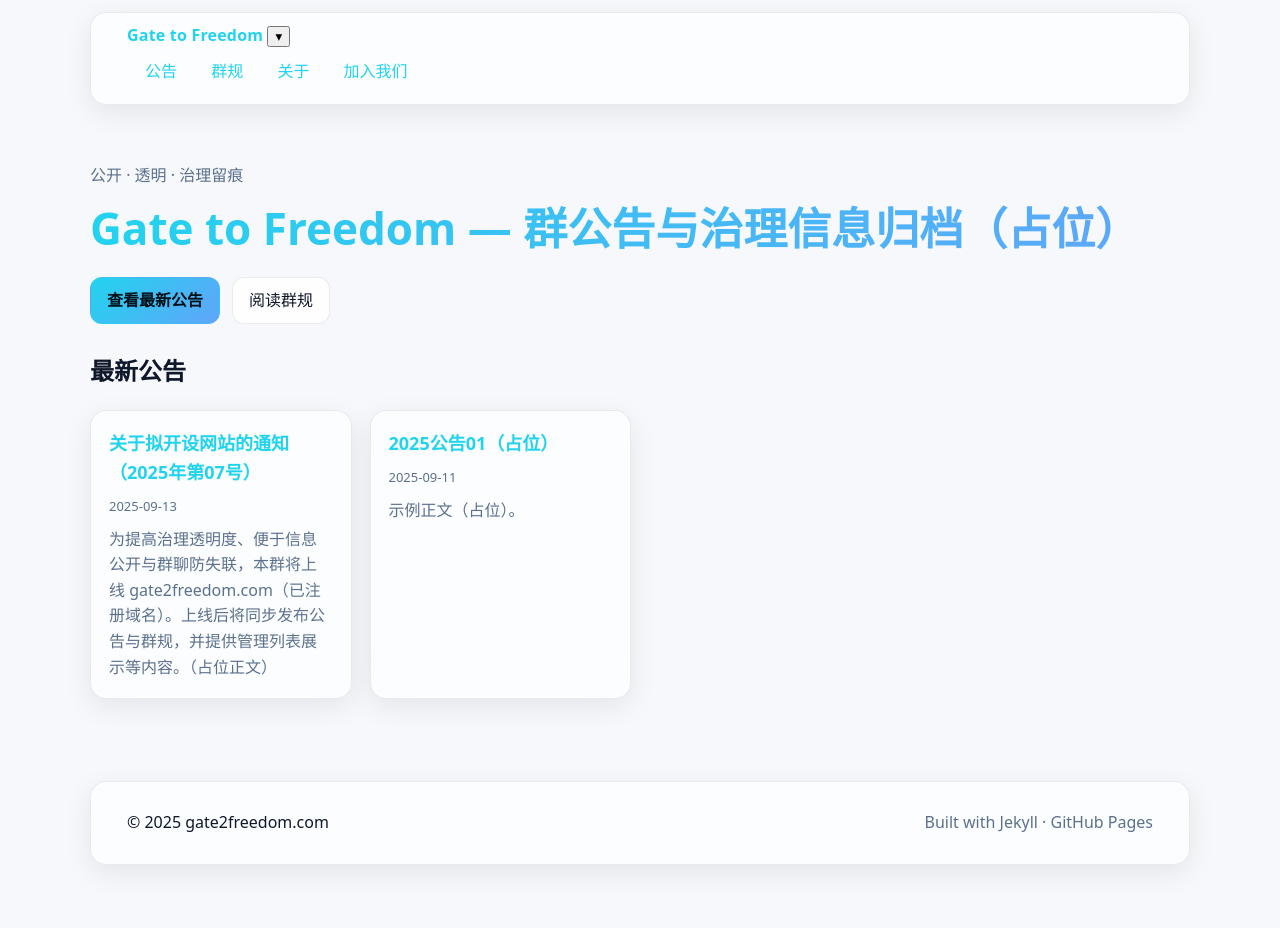
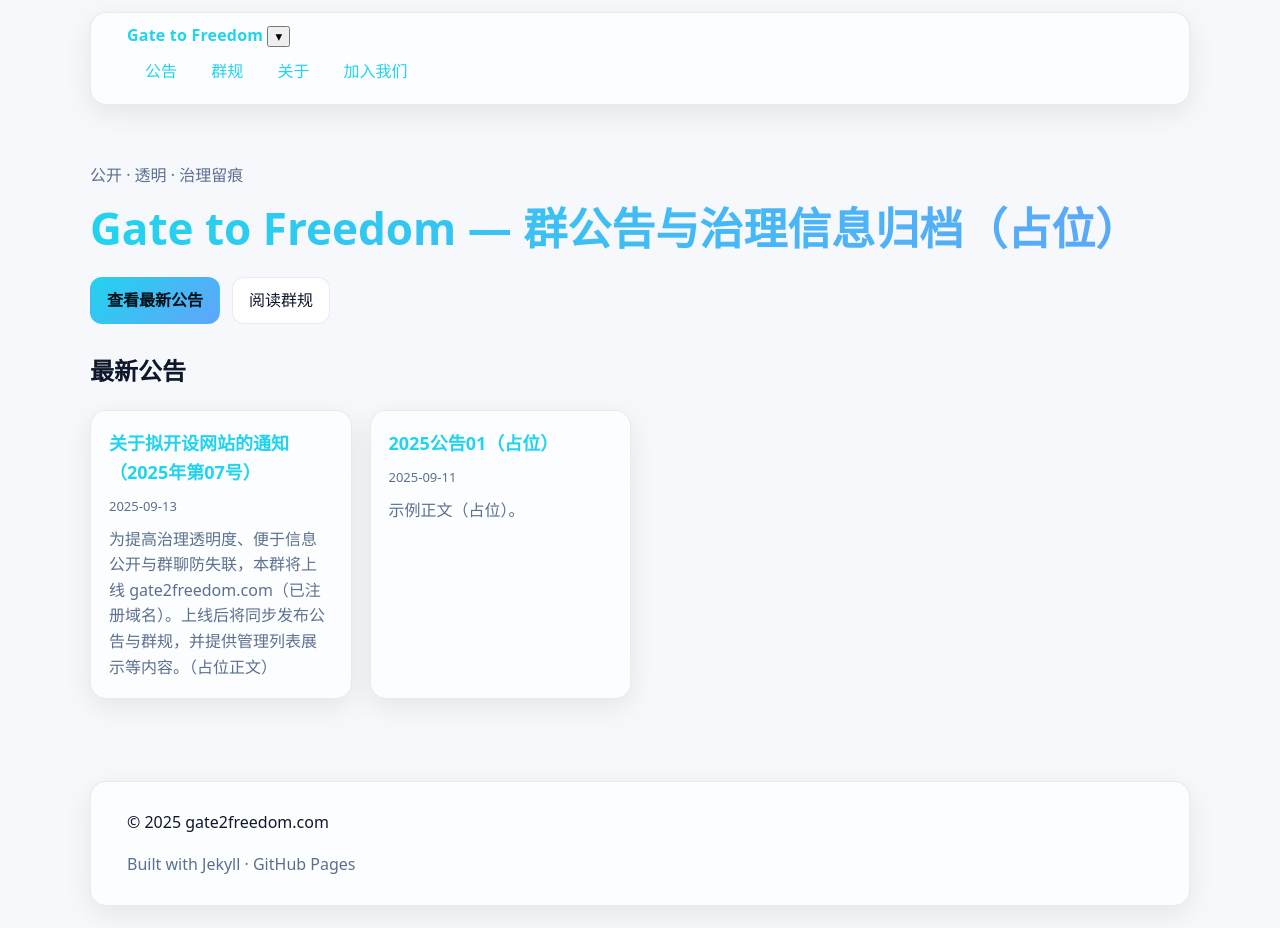
Before and after one commit to GatetoFreedom/freedomEcho, a Jekyll site: the page built from index.html, in a window 1280 px wide and 928 px high. Built offline with Jekyll 4.4.1, drawn with Linux system fonts in a browser that asks for light colours.

Commit message:
Update footer.html

```diff
--- a/_includes/footer.html
+++ b/_includes/footer.html
@@ -1,5 +1,5 @@
 <footer class="site-footer glass">
-  <div class="container foot-row">
+  <div class="container foot-col">
     <p>© {{ site.time | date: '%Y' }} gate2freedom.com</p>
     <p class="muted">Built with Jekyll · GitHub Pages</p>
   </div>
```
